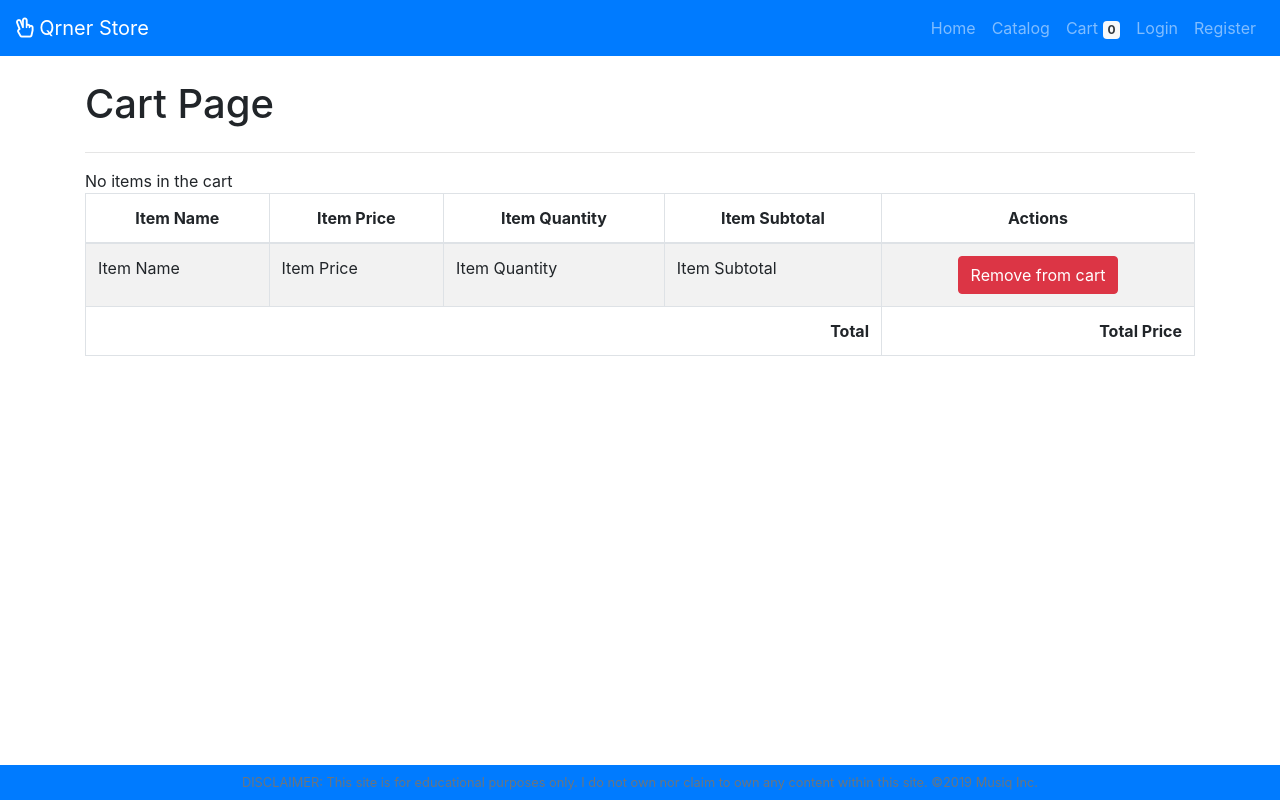
After one commit to quimpoTuitt/qstore, a PHP site: page /app/views/cart.php in a window 1280 px wide. The commit adds this page. Run offline with PHP 8.4, Linux system fonts and the light colour scheme; some libraries are stand-ins or nearby versions.

Commit message:
cart page layout

```diff
--- a/app/controllers/update_cart.php
+++ b/app/controllers/update_cart.php
@@ -19,6 +19,7 @@ session_start();
 			$_SESSION['cart'][$item_id] = $item_quantity;
 		}
 	}
+
 	// $_SESSION['cart'][$item_id] = $item_quantity;
 
 	echo getCartCount();
--- a/app/partials/header.php
+++ b/app/partials/header.php
@@ -18,7 +18,7 @@
 				</li>
 
 				<li class="nav-item">
-					<a class="nav-link" href="#"> Cart <span class="badge bg-light text-dark" id="cart-count">
+					<a class="nav-link" href="./cart.php"> Cart <span class="badge bg-light text-dark" id="cart-count">
 						<?php
 							if (isset($_SESSION['cart'])) {
 								echo array_sum($_SESSION['cart']);
--- /dev/null
+++ b/app/views/cart.php
@@ -0,0 +1,60 @@
+<?php require_once '../partials/template.php'; ?>
+
+<?php function get_page_content() { ?>
+	<div class="container my-4">
+		<div class="row">
+			<div class="col-12">
+				<h1>Cart Page</h1>
+			</div>
+		</div> <!-- end row -->
+		<hr>
+
+		<div class="table-responsive">
+			<table class="table table-striped table-bordered">
+				<thead>
+					<tr class="text-center">
+						<th>Item Name</th>
+						<th>Item Price</th>
+						<th>Item Quantity</th>
+						<th>Item Subtotal</th>
+						<th>Actions</th>
+					</tr>
+				</thead>
+
+				<tbody>
+					<?php
+
+						if(isset($_SESSION['cart']) && count($_SESSION['cart']) !=0) {
+							// echo 'may laman ang cart';
+						} else {
+							echo 'No items in the cart';
+						}
+					 ?>
+						<tr>
+							<td class="item_name"> Item Name</td>
+							<td class="item_price"> Item Price</td>
+							<td class="item_quantity"> Item Quantity</td>
+							<td class="item_subtotal"> Item Subtotal</td>
+							<td class="item_action text-center">
+								<button class="btn btn-danger item-remove">Remove from cart</button>
+							</td>
+						</tr>
+				</tbody>
+
+				<tfoot>
+					<tr>
+						<td class="text-right font-weight-bold" colspan="4">Total</td>
+						<td class="text-right font-weight-bold" id="total_price">Total Price</td>
+					</tr>
+				</tfoot>
+			</table>
+		</div>
+
+
+	</div> <!-- end contianer -->
+
+
+
+
+
+<?php } ?>
```
